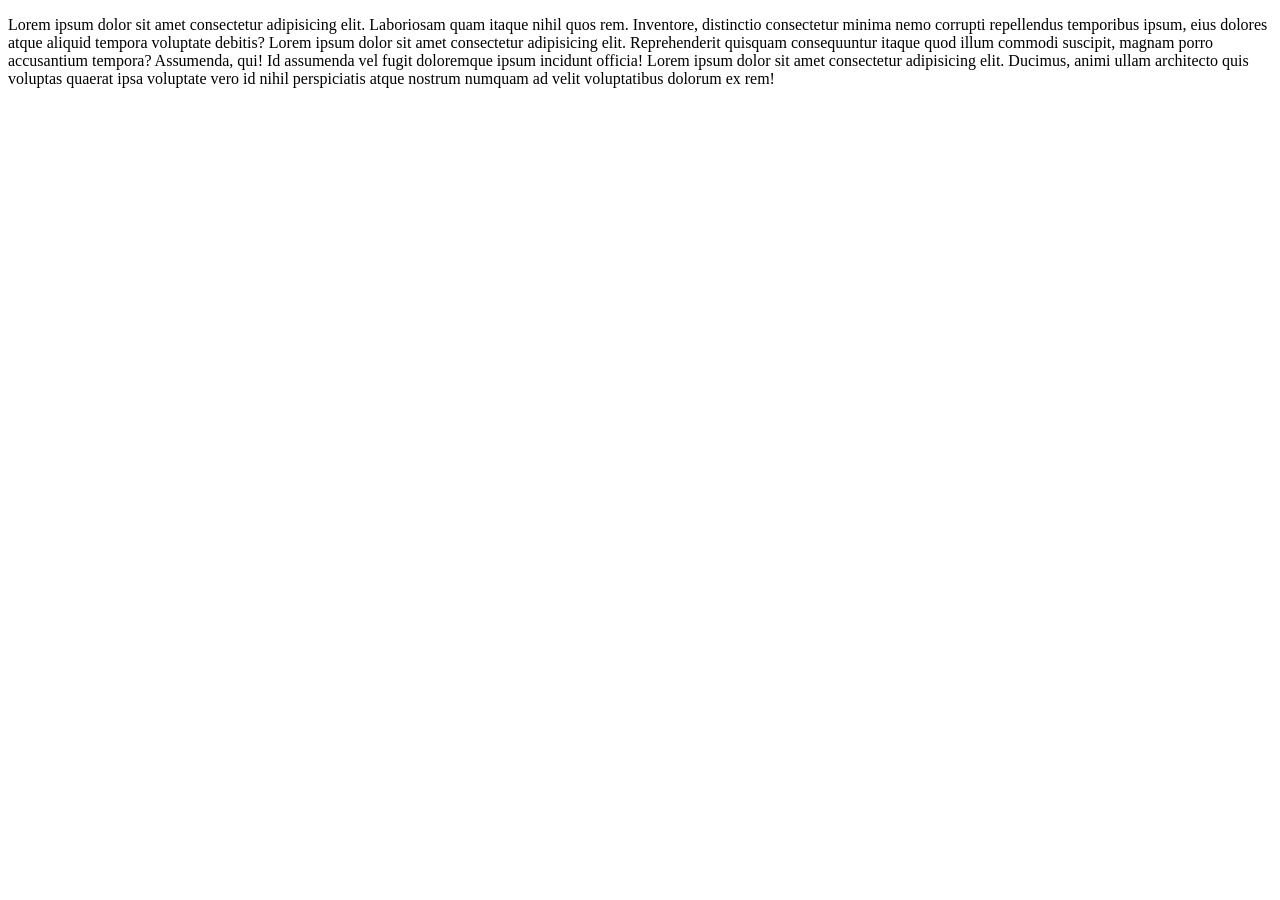
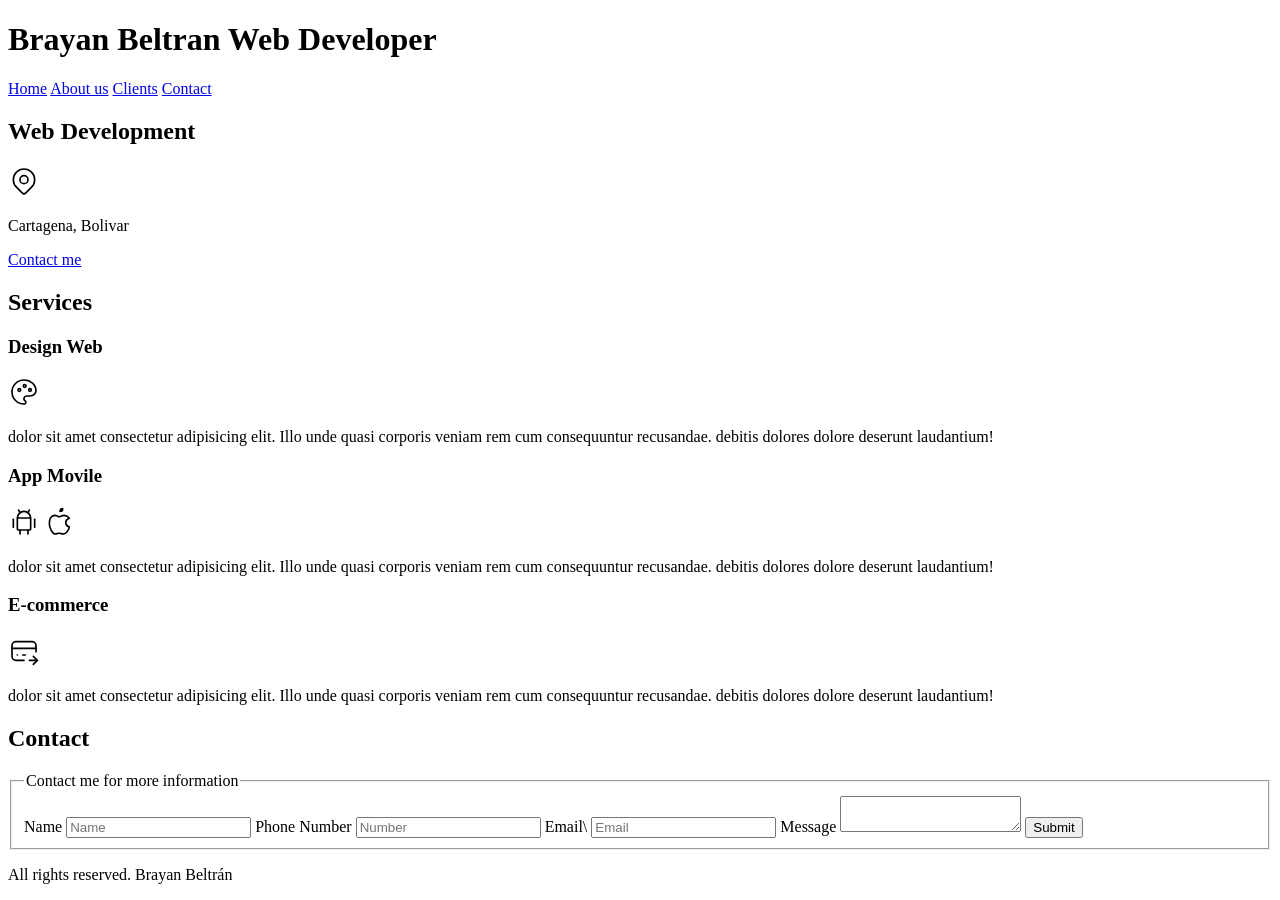
Before and after one commit to BryanCTG/WEB-DEVELOPER, a plain HTML site: page index.html in a window 1280 px wide. Before the commit the page ends 800 px from the top, so only its background shows below. Drawn offline with Linux system fonts and the light colour scheme.

Commit message:
He creadop la estructura de un sitio web para pofrecer servicios web design

```diff
--- a/index.html
+++ b/index.html
@@ -1,14 +1,130 @@
 <!DOCTYPE html>
 <html lang="en">
+
 <head>
     <meta charset="UTF-8">
     <meta name="viewport" content="width=device-width, initial-scale=1.0">
     <link rel="stylesheet" href="style.css">
-    <title>Developer</title>
+    <title>Design Web </title>
 </head>
+
 <body>
-    <p>Lorem ipsum dolor sit amet consectetur adipisicing elit. Laboriosam quam itaque nihil quos rem. Inventore, distinctio consectetur minima nemo corrupti repellendus temporibus ipsum, eius dolores atque aliquid tempora voluptate debitis?
-        Lorem ipsum dolor sit amet consectetur adipisicing elit. Reprehenderit quisquam consequuntur itaque quod illum commodi suscipit, magnam porro accusantium tempora? Assumenda, qui! Id assumenda vel fugit doloremque ipsum incidunt officia! Lorem ipsum dolor sit amet consectetur adipisicing elit. Ducimus, animi ullam architecto quis voluptas quaerat ipsa voluptate vero id nihil perspiciatis atque nostrum numquam ad velit voluptatibus dolorum ex rem!
-    </p>
+    <header>
+        <h1>Brayan Beltran Web Developer</h1>
+    </header>
+    <nav>
+        <a href="#">Home</a>
+        <a href="#">About us</a>
+        <a href="#">Clients</a>
+        <a href="#">Contact</a>
+    </nav>
+
+
+    <section>
+        <h2>Web Development</h2>
+        <p><svg xmlns="http://www.w3.org/2000/svg" x-bind:width="size" x-bind:height="size" viewBox="0 0 24 24"
+                fill="none" stroke="currentColor" x-bind:stroke-width="stroke" stroke-linecap="round"
+                stroke-linejoin="round" width="32" height="32" stroke-width="1.25">
+                <path d="M9 11a3 3 0 1 0 6 0a3 3 0 0 0 -6 0"></path>
+                <path d="M17.657 16.657l-4.243 4.243a2 2 0 0 1 -2.827 0l-4.244 -4.243a8 8 0 1 1 11.314 0z"></path>
+            </svg></p>
+        <p>Cartagena, Bolivar</p>
+        <a href="#"> Contact me</a>
+    </section>
+
+    <main>
+
+        <h2>Services</h2>
+
+        <section>
+            <h3> Design Web </h3>
+            <p><svg xmlns="http://www.w3.org/2000/svg" x-bind:width="size" x-bind:height="size" viewBox="0 0 24 24"
+                    fill="none" stroke="currentColor" x-bind:stroke-width="stroke" stroke-linecap="round"
+                    stroke-linejoin="round" width="32" height="32" stroke-width="1.25">
+                    <path
+                        d="M12 21a9 9 0 0 1 0 -18c4.97 0 9 3.582 9 8c0 1.06 -.474 2.078 -1.318 2.828c-.844 .75 -1.989 1.172 -3.182 1.172h-2.5a2 2 0 0 0 -1 3.75a1.3 1.3 0 0 1 -1 2.25">
+                    </path>
+                    <path d="M8.5 10.5m-1 0a1 1 0 1 0 2 0a1 1 0 1 0 -2 0"></path>
+                    <path d="M12.5 7.5m-1 0a1 1 0 1 0 2 0a1 1 0 1 0 -2 0"></path>
+                    <path d="M16.5 10.5m-1 0a1 1 0 1 0 2 0a1 1 0 1 0 -2 0"></path>
+                </svg></p>
+            <p>dolor sit amet consectetur adipisicing elit. Illo unde quasi corporis veniam rem cum consequuntur
+                recusandae. debitis dolores dolore deserunt laudantium! </p>
+        </section>
+
+        <section>
+            <h3>App Movile </h3>
+            <p><svg xmlns="http://www.w3.org/2000/svg" x-bind:width="size" x-bind:height="size" viewBox="0 0 24 24"
+                    fill="none" stroke="currentColor" x-bind:stroke-width="stroke" stroke-linecap="round"
+                    stroke-linejoin="round" width="32" height="32" stroke-width="1.25">
+                    <path d="M4 10l0 6"></path>
+                    <path d="M20 10l0 6"></path>
+                    <path d="M7 9h10v8a1 1 0 0 1 -1 1h-8a1 1 0 0 1 -1 -1v-8a5 5 0 0 1 10 0"></path>
+                    <path d="M8 3l1 2"></path>
+                    <path d="M16 3l-1 2"></path>
+                    <path d="M9 18l0 3"></path>
+                    <path d="M15 18l0 3"></path>
+                </svg>
+                <svg xmlns="http://www.w3.org/2000/svg" x-bind:width="size" x-bind:height="size" viewBox="0 0 24 24"
+                    fill="none" stroke="currentColor" x-bind:stroke-width="stroke" stroke-linecap="round"
+                    stroke-linejoin="round" width="32" height="32" stroke-width="1.25">
+                    <path
+                        d="M8.286 7.008c-3.216 0 -4.286 3.23 -4.286 5.92c0 3.229 2.143 8.072 4.286 8.072c1.165 -.05 1.799 -.538 3.214 -.538c1.406 0 1.607 .538 3.214 .538s4.286 -3.229 4.286 -5.381c-.03 -.011 -2.649 -.434 -2.679 -3.23c-.02 -2.335 2.589 -3.179 2.679 -3.228c-1.096 -1.606 -3.162 -2.113 -3.75 -2.153c-1.535 -.12 -3.032 1.077 -3.75 1.077c-.729 0 -2.036 -1.077 -3.214 -1.077z">
+                    </path>
+                    <path d="M12 4a2 2 0 0 0 2 -2a2 2 0 0 0 -2 2"></path>
+                </svg>
+            </p>
+            <p>dolor sit amet consectetur adipisicing elit. Illo unde quasi corporis veniam rem cum consequuntur
+                recusandae. debitis dolores dolore deserunt laudantium! </p>
+        </section>
+
+        <section>
+            <h3>E-commerce</h3>
+            <p><svg xmlns="http://www.w3.org/2000/svg" x-bind:width="size" x-bind:height="size" viewBox="0 0 24 24"
+                    fill="none" stroke="currentColor" x-bind:stroke-width="stroke" stroke-linecap="round"
+                    stroke-linejoin="round" width="32" height="32" stroke-width="1.25">
+                    <path d="M12 19h-6a3 3 0 0 1 -3 -3v-8a3 3 0 0 1 3 -3h12a3 3 0 0 1 3 3v4.5"></path>
+                    <path d="M3 10h18"></path>
+                    <path d="M16 19h6"></path>
+                    <path d="M19 16l3 3l-3 3"></path>
+                    <path d="M7.005 15h.005"></path>
+                    <path d="M11 15h2"></path>
+                </svg></p>
+            <p>dolor sit amet consectetur adipisicing elit. Illo unde quasi corporis veniam rem cum consequuntur
+                recusandae. debitis dolores dolore deserunt laudantium! </p>
+        </section>
+
+    </main>
+
+    <section>
+        <h2>Contact</h2>
+        <form>
+            <fieldset>
+                <legend>Contact me for more information</legend>
+                <div>
+                    <label>Name</label>
+                    <input type="text" placeholder="Name">
+
+                    <label>Phone Number</label>
+                    <input type="number" placeholder="Number">
+
+                    <label for="">Email</label>\
+                    <input type="email" name="" id="" placeholder="Email">
+
+                    <label for="">Message</label>
+                    <textarea name="" id=""></textarea>
+
+                    <button type="submit" value="Submit ">Submit</button>
+                </div>
+            </fieldset>
+        </form>
+    </section>
+
+    <footer>
+        <p>All rights reserved. Brayan Beltrán</p>
+    </footer>
+
+
 </body>
+
 </html>
```
